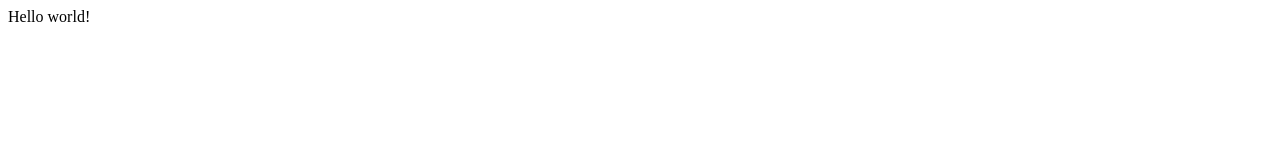
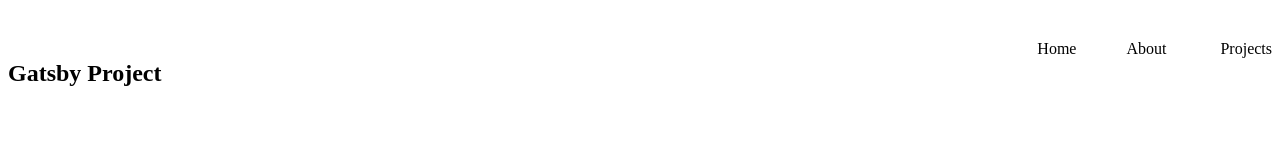
Before and after one commit to jaymesC/asd-site, a Gatsby site: page / in a window 1280 px wide. Built offline with nearby package versions, Linux system fonts and the light colour scheme; Gatsby itself is replaced by a stand-in of ours.

Commit message:
updated the Navbar component

```diff
--- a/package.json
+++ b/package.json
@@ -16,7 +16,8 @@
   "dependencies": {
     "gatsby": "^3.3.1",
     "react": "^17.0.1",
-    "react-dom": "^17.0.1"
+    "react-dom": "^17.0.1",
+    "styled-components": "^5.2.3"
   },
   "devDependencies": {
     "prettier": "2.2.1"
--- /dev/null
+++ b/src/components/molecules/Navbar.js
@@ -0,0 +1,34 @@
+import React from 'react'
+import { Link } from 'gatsby'
+import styled from 'styled-components'
+
+export default function Navbar() {
+  const Navbar = styled.nav`
+  display: grid;
+  grid-template-columns: 1fr 1fr;
+  margin: 40px auto;
+  `
+  const Links = styled.div`
+  display: inline-block;
+  text-align: right;
+  `
+  const Navlinks = styled.a`
+  // display: inline-block;
+  margin-left: 50px;
+  font-weight: 400;
+  padding-bottom: 0px;
+  border-bottom: 3px solid transparent;
+  `
+  return (
+    <div>
+      <Navbar>
+      <h1>Gatsby Project</h1>
+      <Links>
+        <Navlinks to="/">Home</Navlinks>
+        <Navlinks to="/about">About</Navlinks>
+        <Navlinks to="/projects"> Projects</Navlinks>
+      </Links>
+    </Navbar>
+    </div>
+  )
+}
--- a/src/pages/index.js
+++ b/src/pages/index.js
@@ -1,5 +1,10 @@
 import React from "react"
 
+import Navbar from '../components/molecules/Navbar';
+
 export default function Home() {
-  return <div>Hello world!</div>
+  return (
+    <Navbar/>
+  )
+
 }
```
Also changed, not shown: 1 other file.
